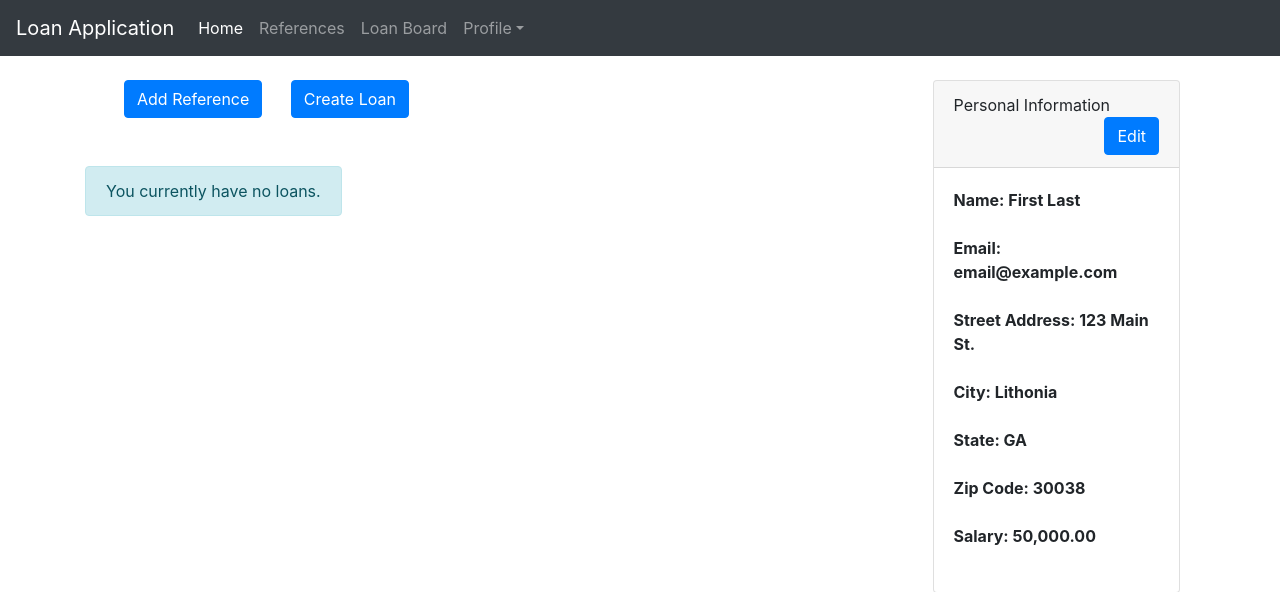
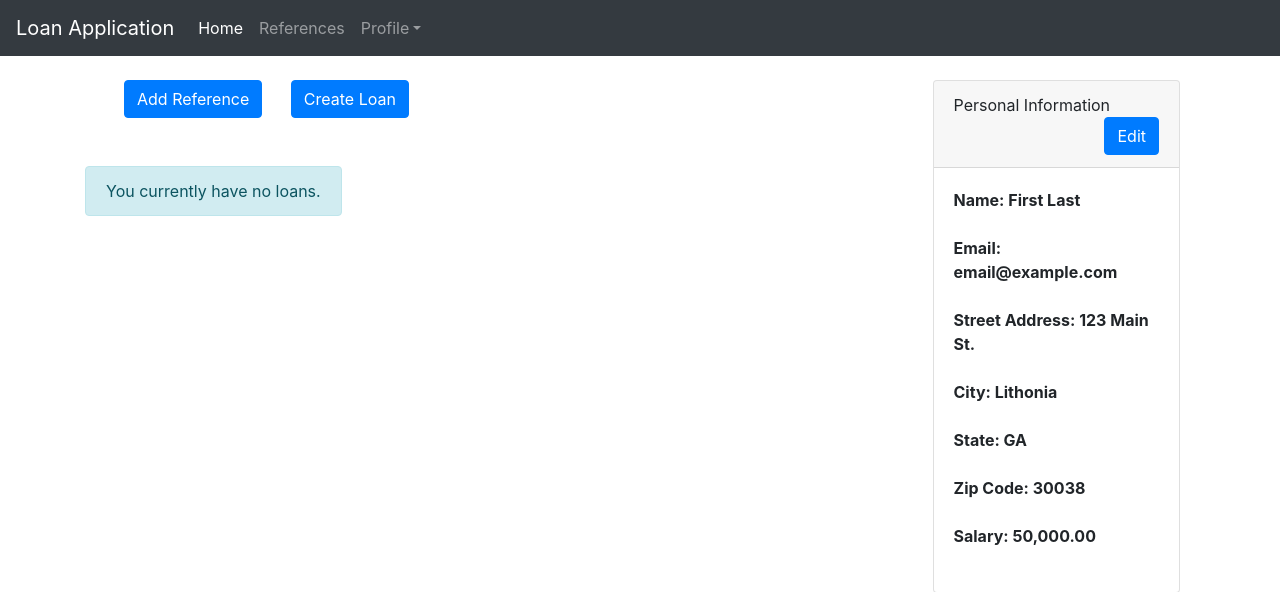
Before and after one commit to BDPA-HSCC-ATL-2018/bdpa-loans, a PHP site: page /dashboard.php in a window 1280 px wide. Shown: the top 592 px of the page. Run offline with PHP 8.4, Linux system fonts and the light colour scheme; a user stored in the database is signed in; data comes from the database, SQL or seed files in the repository.

Commit message:
Removed Loan Board

```diff
--- a/web-assets/tpl/app_nav.php
+++ b/web-assets/tpl/app_nav.php
@@ -7,7 +7,6 @@ class="navbar-brand" href="/bdpa-loans/dashboard.php">Loan Application</a>
     $logged_in_options = "
     <li class='nav-item active'> <a class='nav-link' href='/bdpa-loans/dashboard.php'>Home<span class='sr-only'>(current)</span></a></li>
     <li class='nav-item'> <a class='nav-link' href='/bdpa-loans/forms/references_view.php'>References</a> </li>
-    <li class='nav-item'> <a class='nav-link' href='/bdpa-loans/loan_view.php'>Loan Board</a></li>
       <li class='nav-item dropdown'>
         <a class='nav-link dropdown-toggle' href='#' id='navbarDropdownMenuLink' data-toggle='dropdown' aria-haspopup='true' aria-expanded='false'>Profile</a>
 
```
